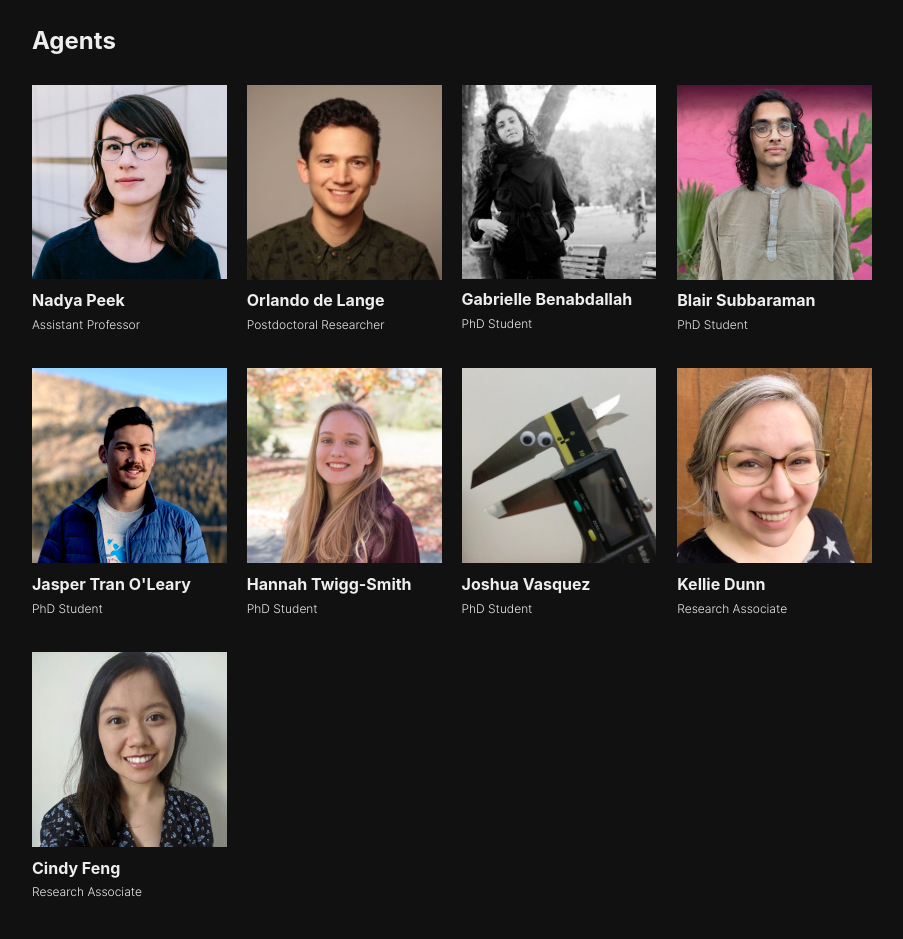
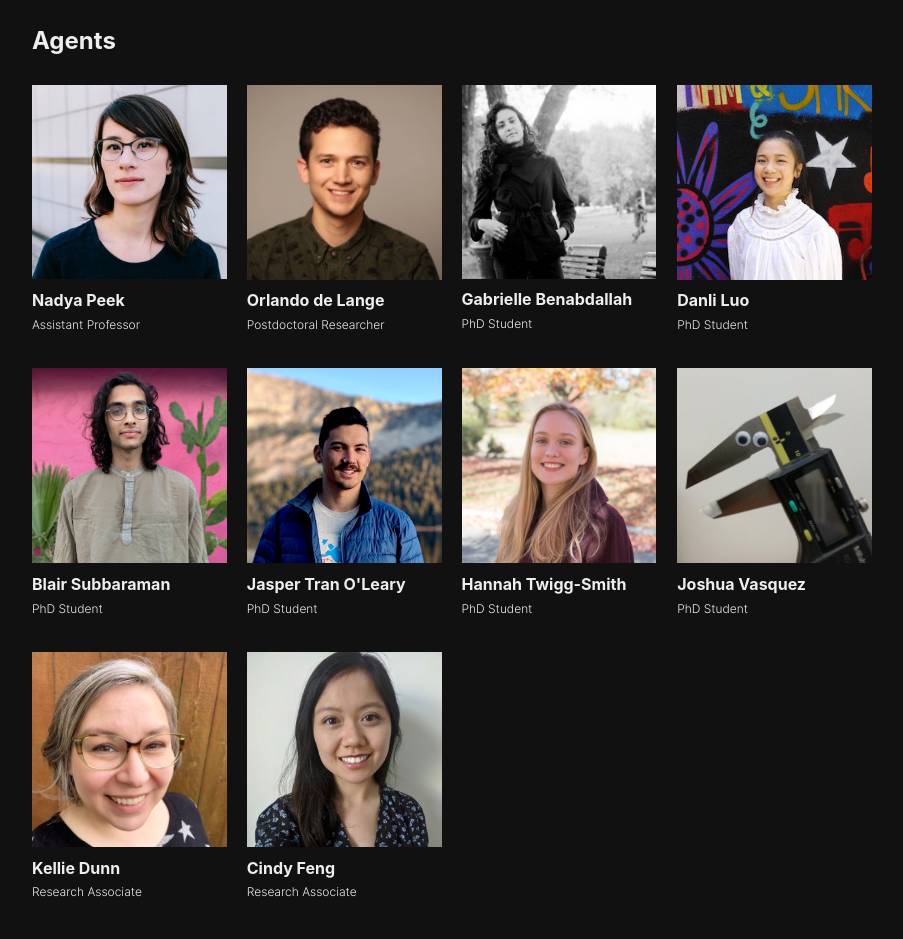
Before and after one commit to machineagency/machineagency.github.io, a website: page index.html in a window 1280 px wide. Shown: the part 1200-2139 px from the top of the page, without its empty margins (188-1091 px from the left). Drawn offline with Linux system fonts and the light colour scheme; a web font is replaced by a local one.

Commit message:
add danli to website ✨

```diff
--- a/index.html
+++ b/index.html
@@ -199,6 +199,17 @@
             </a>
         </div>
         <div class="people-tile padding-bottom-std">
+            <a href="https://danli-luo.com/">
+                <img class="people-photo padding-bottom-std" src="assets/img/danli.jpg" alt="Danli Luo">
+                <div class="people-title padding-bottom-std">
+                    Danli Luo
+                </div>
+                <div class="people-text padding-bottom-std">
+                    PhD Student
+                </div>
+            </a>
+        </div>
+        <div class="people-tile padding-bottom-std">
             <a href="https://blairsubbaraman.com/">
                 <img class="people-photo padding-bottom-std" src="assets/img/blair.jpg" alt="Blair Subbaraman">
                 <div class="people-title padding-bottom-std">
```
Also changed, not shown: assets/img/danli.jpg (added), 1 other file.
